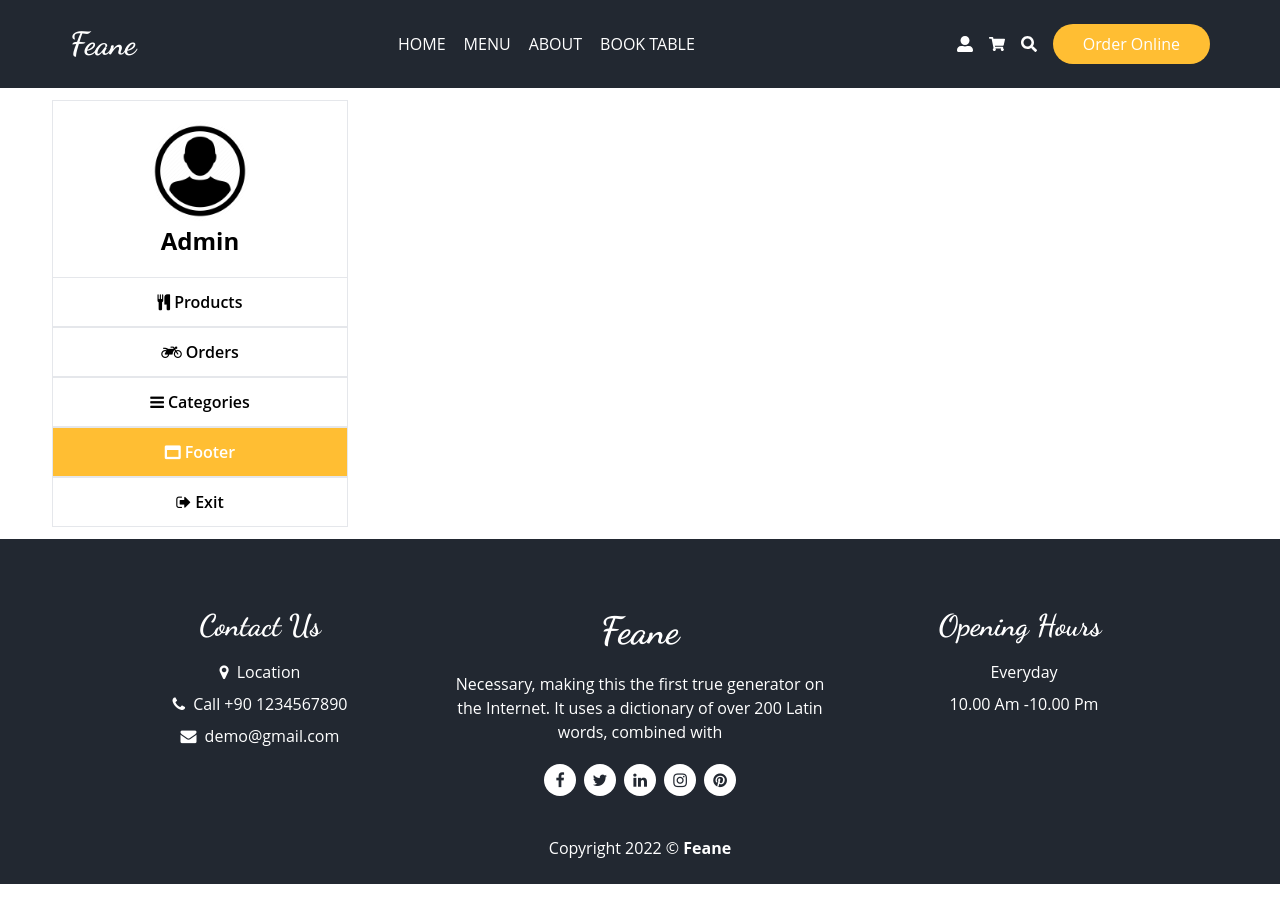
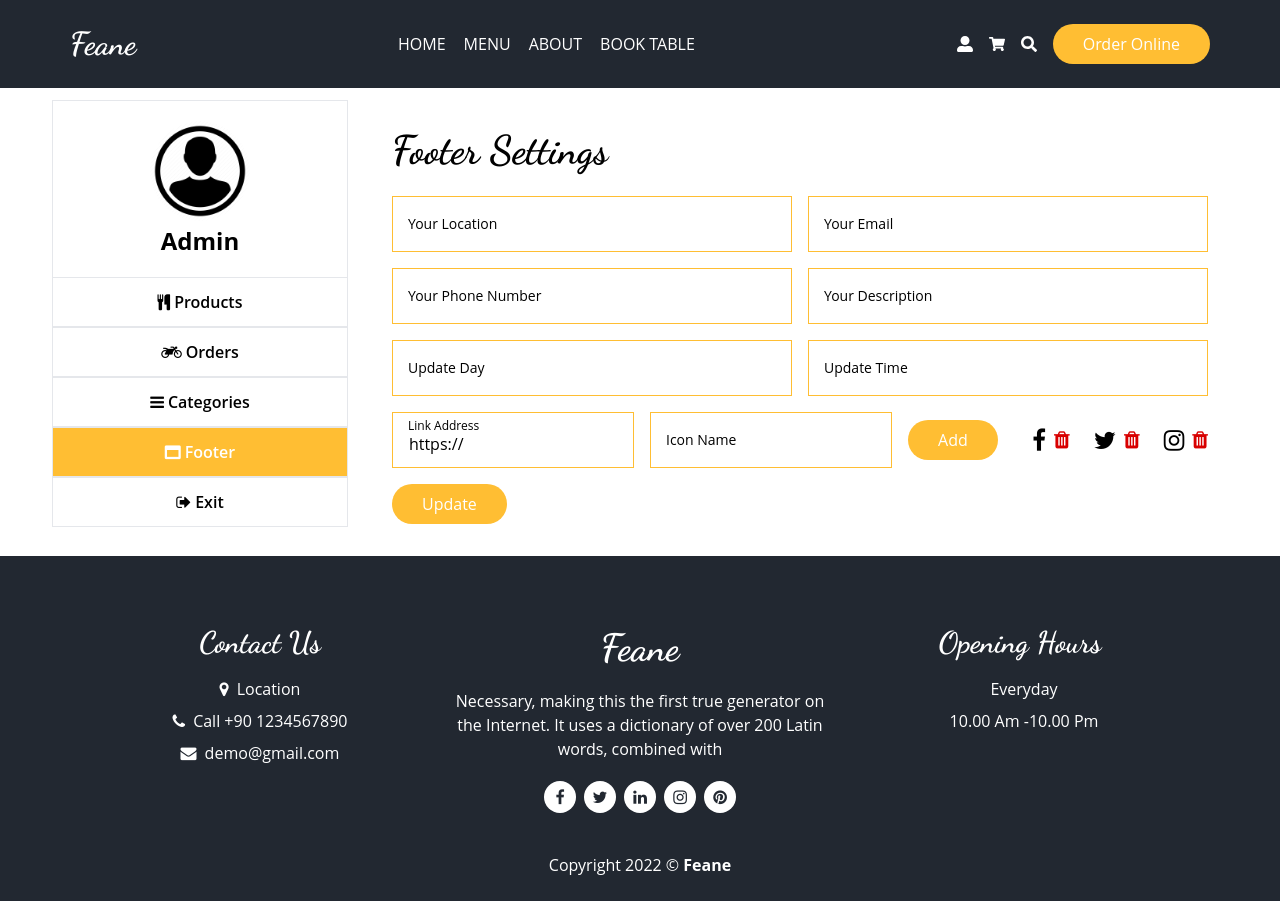
Before and after one commit to ilkeasagicayir/food-ordering, a Next.js app: page /admin/profile in a window 1280 px wide. Both pictures are taken after a click on the item "Footer". Built offline with nearby package versions, Linux system fonts and the light colour scheme.

Commit message:
Admin Footer component

```diff
--- /dev/null
+++ b/components/admin/Footer.jsx
@@ -0,0 +1,144 @@
+import React, { useState } from "react";
+import { useFormik } from "formik";
+import Input from "../../components/form/Input";
+import Title from "../../components/ui/Title";
+import { footerSchema } from "../../schema/footer";
+
+const Footer = () => {
+  const [linkAddress, setLinkAddress] = useState("");
+  const [iconName, setIconName] = useState("");
+  const [icons, setIcons] = useState([
+    "fa fa-facebook",
+    "fa fa-twitter",
+    "fa fa-instagram",
+  ]);
+  const onSubmit = async (values, actions) => {
+    await new Promise((resolve) => setTimeout(resolve, 4000));
+    actions.resetForm();
+  };
+
+  const { values, errors, touched, handleSubmit, handleChange, handleBlur } =
+    useFormik({
+      initialValues: {
+        location: "",
+        email: "",
+        phoneNumber: "",
+        desc: "",
+        day: "",
+        time: "",
+      },
+      onSubmit,
+      validationSchema: footerSchema,
+    });
+  const inputs = [
+    {
+      id: 1,
+      name: "location",
+      type: "text",
+      placeholder: "Your Location",
+      value: values.location,
+      errorMessage: errors.location,
+      touched: touched.location,
+    },
+    {
+      id: 2,
+      name: "email",
+      type: "text",
+      placeholder: "Your Email",
+      value: values.email,
+      errorMessage: errors.email,
+      touched: touched.email,
+    },
+    {
+      id: 3,
+      name: "phoneNumber",
+      type: "number",
+      placeholder: "Your Phone Number",
+      value: values.phoneNumber,
+      errorMessage: errors.phoneNumber,
+      touched: touched.phoneNumber,
+    },
+    {
+      id: 4,
+      name: "desc",
+      type: "text",
+      placeholder: "Your Description",
+      value: values.desc,
+      errorMessage: errors.desc,
+      touched: touched.desc,
+    },
+    {
+      id: 5,
+      name: "day",
+      type: "text",
+      placeholder: "Update Day",
+      value: values.day,
+      errorMessage: errors.day,
+      touched: touched.day,
+    },
+    {
+      id: 6,
+      name: "time",
+      type: "text",
+      placeholder: "Update Time",
+      value: values.time,
+      errorMessage: errors.time,
+      touched: touched.time,
+    },
+  ];
+  return (
+    <form className="lg:p-8 flex-1 lg:mt-0 mt-5">
+      <Title addClass="text-[40px]">Footer Settings</Title>
+      <div className="grid lg:grid-cols-2 grid-cols-1 gap-4 mt-4">
+        {inputs.map((input) => (
+          <Input
+            key={input.id}
+            {...input}
+            onBlur={handleBlur}
+            onChange={handleChange}
+          />
+        ))}
+      </div>
+      <div className="mt-4 flex justify-between md:items-center md:flex-row flex-col gap-4">
+        <div className="flex items-center gap-4">
+          <Input placeholder="Link Address" value="https://" onChange="" />
+          <Input
+            placeholder="Icon Name"
+            defaulValue="fa fa-"
+            onChange={(e) => setIconName(e.target.value)}
+            value={iconName}
+          />
+          <button
+            className="btn-primary"
+            type="button"
+            onClick={() => {
+              setIcons([...icons, iconName]);
+              setIconName("fa fa-");
+            }}
+          >
+            Add
+          </button>
+        </div>
+        <ul className="flex items-center gap-6">
+          {icons.map((icon, index) => (
+            <li key={index} className="flex items-center">
+              <i className={`${icon} text-2xl`}></i>
+              <button
+                className="text-danger"
+                onClick={() => {
+                  setIcons((prev) => prev.filter((item, i) => i !== index));
+                }}
+                type="button"
+              >
+                <i className="fa fa-trash text-xl ml-2"></i>
+              </button>
+            </li>
+          ))}
+        </ul>
+      </div>
+      <button className="btn-primary mt-4">Update</button>
+    </form>
+  );
+};
+
+export default Footer;
--- a/pages/admin/profile.jsx
+++ b/pages/admin/profile.jsx
@@ -3,6 +3,7 @@ import { useState } from "react";
 import Order from "../../components/admin/Order";
 import Products from "../../components/admin/Products";
 import Category from "../../components/admin/Category";
+import Footer from "../../components/admin/Footer";
 
 const Profile = () => {
   const [tabs, setTabs] = useState(0);
@@ -71,6 +72,7 @@ const Profile = () => {
       {tabs === 0 && <Products />}
       {tabs === 1 && <Order />}
       {tabs === 2 && <Category />}
+      {tabs === 3 && <Footer />}
     </div>
   );
 };
--- /dev/null
+++ b/schema/footer.js
@@ -0,0 +1,10 @@
+import * as Yup from 'yup';
+
+export const footerSchema = Yup.object({
+    location : Yup.string().required('Location is required'),
+    phoneNumber : Yup.string().required('Phone number is required').min(9, 'Phone number must be at least 9 characters'),
+    email : Yup.string().required('Email is required').email('Email is invalid'),
+    desc: Yup.string().required('Description is required'),
+    day: Yup.string().required('Day is required'),
+    time: Yup.string().required('Time is required'),
+});
```
